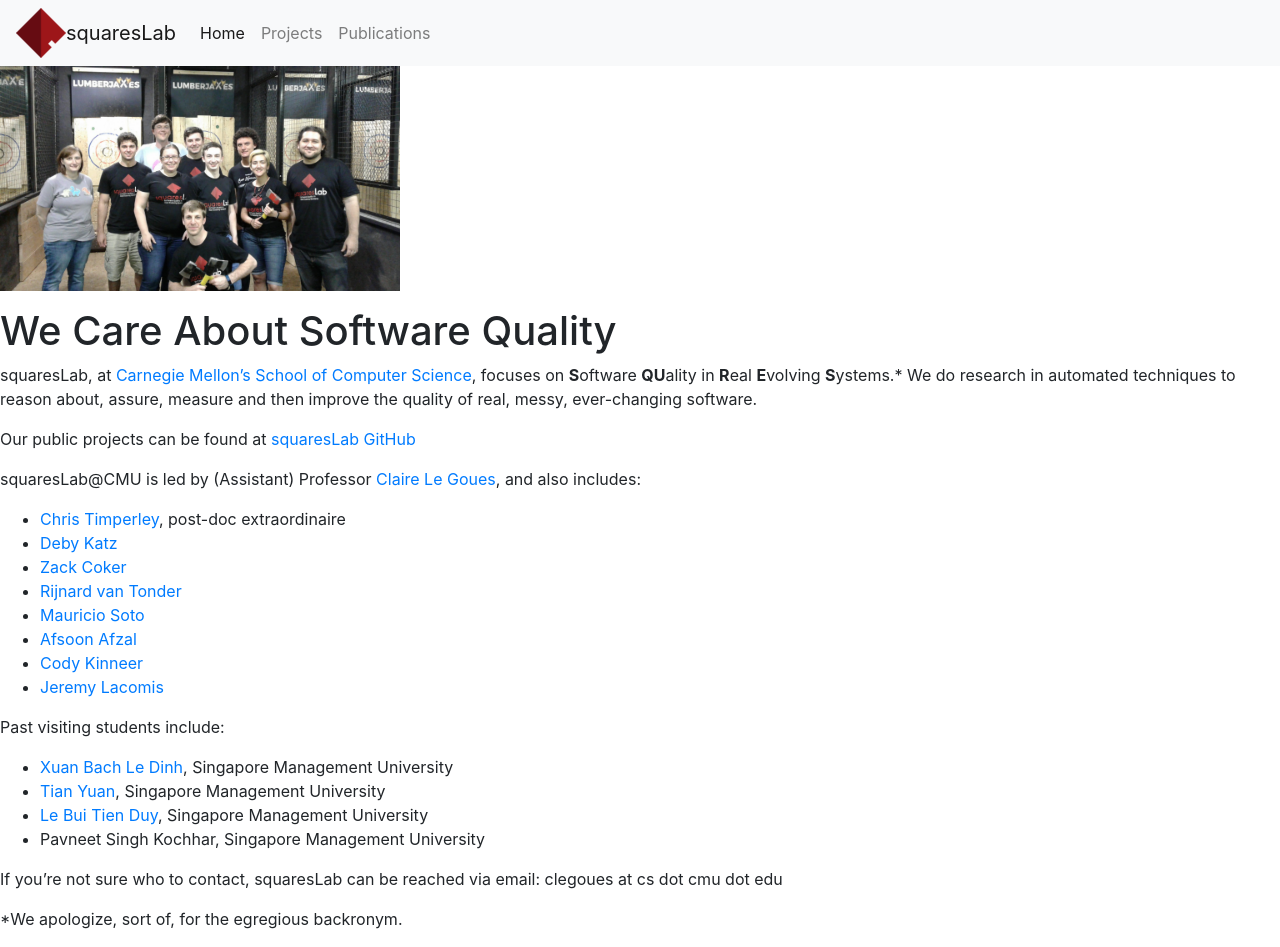
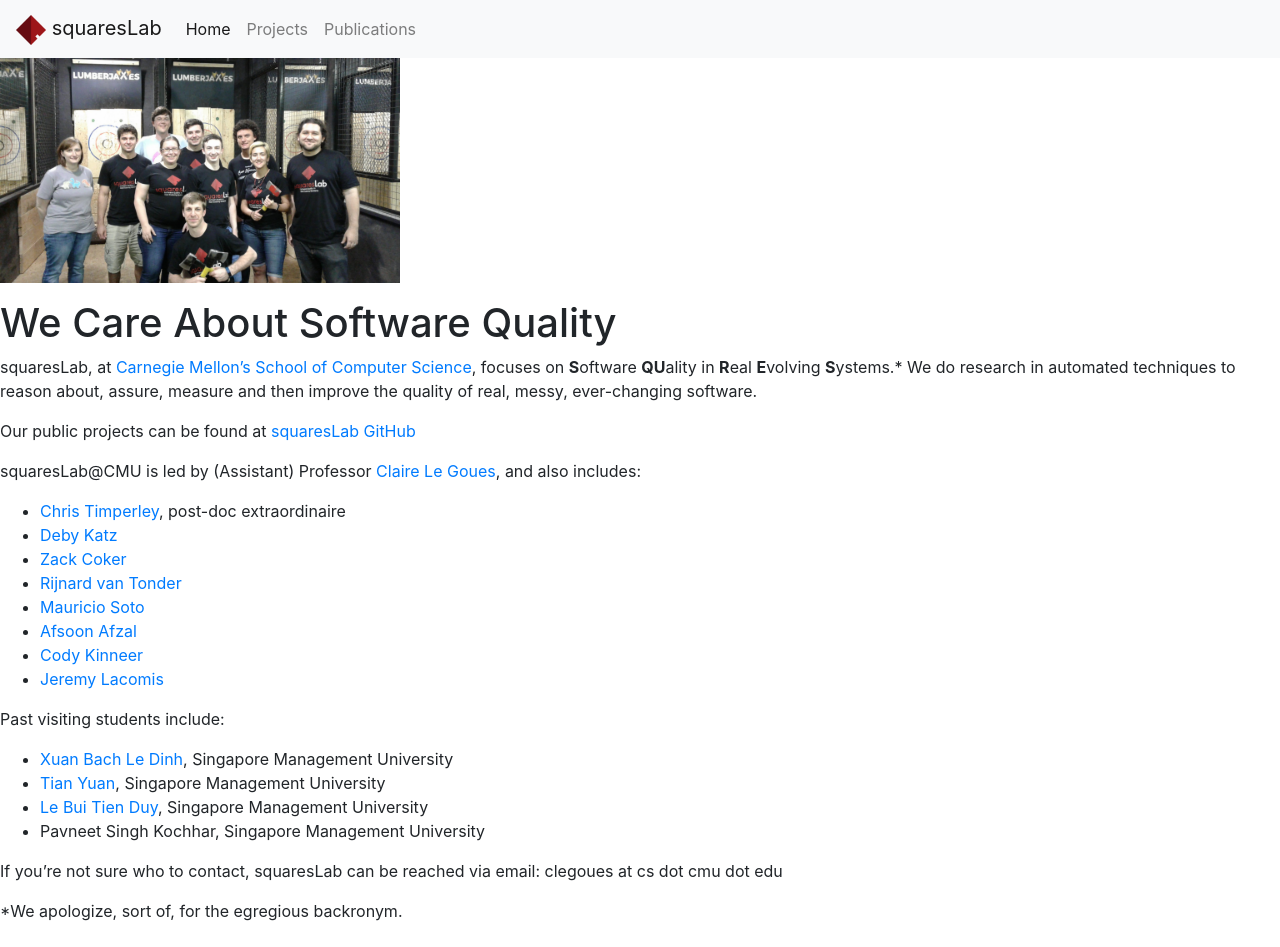
Before and after one commit to squaresLab/squaresLab.github.io, a Jekyll site: the page built from index.md, in a window 1280 px wide. Built offline with Jekyll 4.4.1, drawn with Linux system fonts in a browser that asks for light colours; nearby versions of some CDN libraries.

Commit message:
Fix navbar logo

```diff
--- a/_includes/nav.html
+++ b/_includes/nav.html
@@ -1,9 +1,12 @@
 <!-- Navbar -->
 
 <nav class="navbar navbar-expand-lg navbar-light bg-light">
-  <img src="{{ "/assets/img/SquaresLogo_3color_no_text_small.png" | prepend:
-                                                                 site.baseurl }}" class="navbar-logo">
-  <a class="navbar-brand" href="{{ "/" | prepend: site.baseurl }}">squaresLab</a>
+  <a class="navbar-brand" href="{{ "/" | prepend: site.baseurl }}">
+    <img src="{{ "/assets/img/SquaresLogo_3color_no_text_small.png" | prepend:
+                                                                   site.baseurl
+    }}" class="navbar-logo" width="30" height="30">
+    squaresLab
+  </a>
   <button class="navbar-toggler" type="button" data-toggle="collapse" data-target="#navbarSupportedContent" aria-controls="navbarSupportedContent" aria-expanded="false" aria-label="Toggle navigation">
     <span class="navbar-toggler-icon"></span>
   </button>
```
